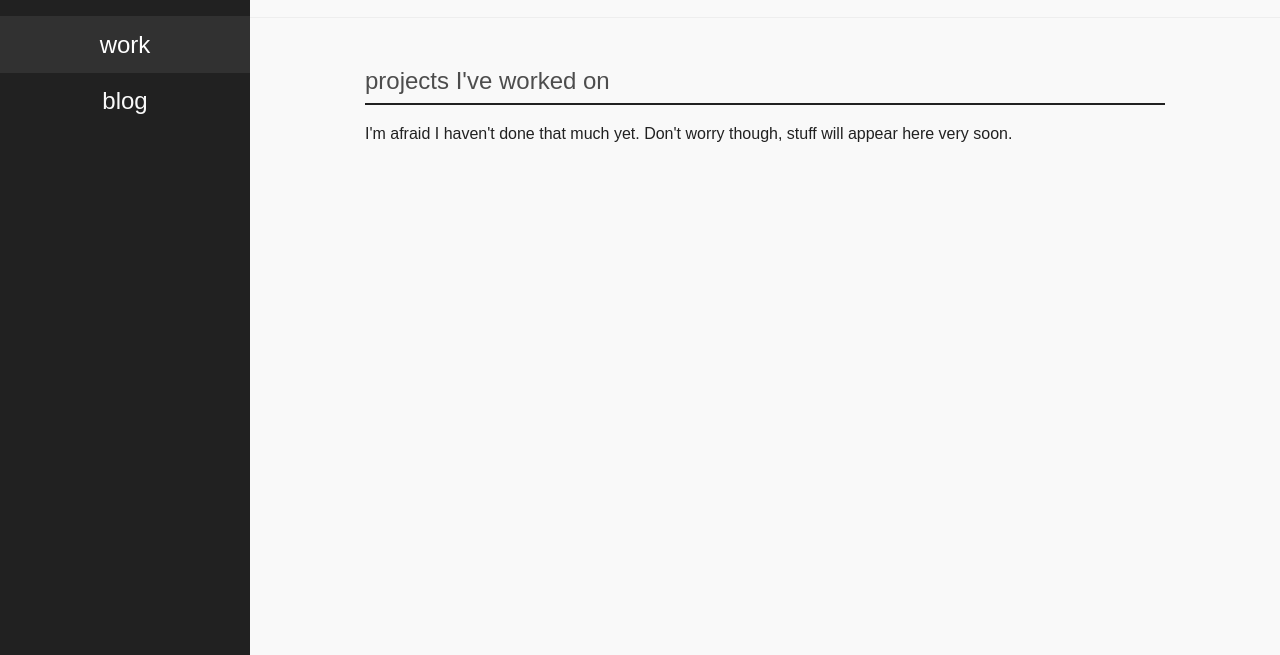
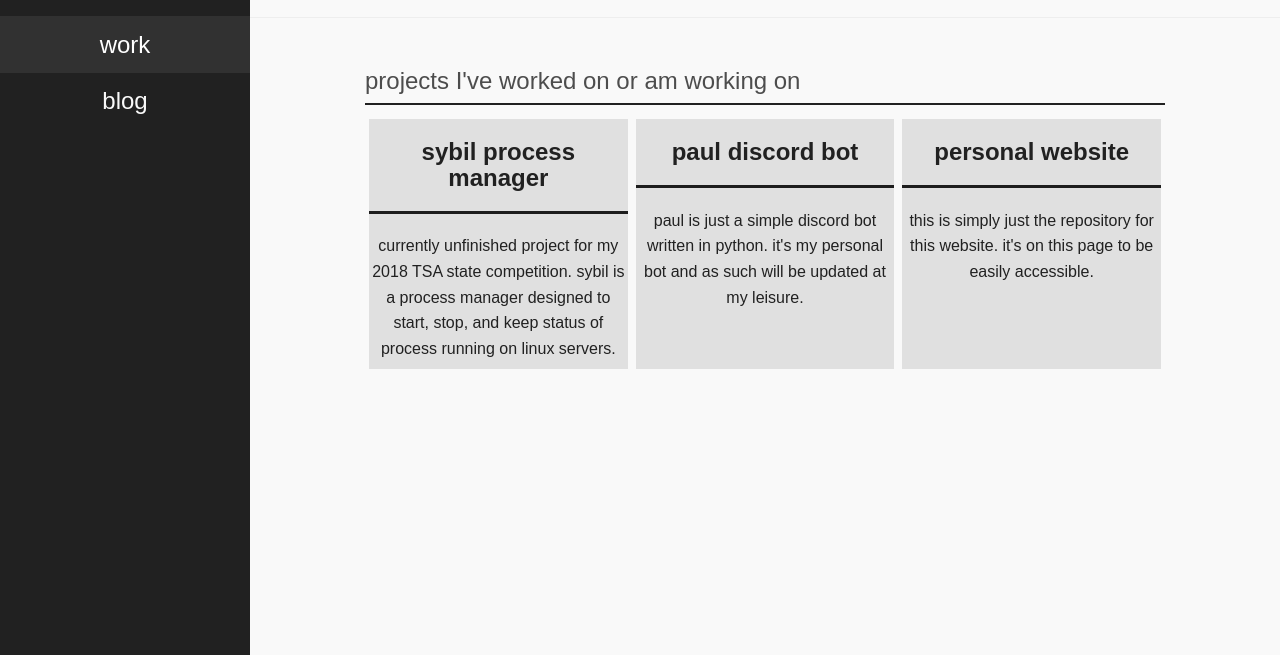
Before and after one commit to MattWyatt/personal-website, a website: page public/html/work.html in a window 1280 px wide. Shown: the part 145-800 px from the top of the page. Drawn offline with nearby package versions, Linux system fonts and the light colour scheme; files that its build step writes are made by us from their sources; files whose address does not match are found by name.

Commit message:
added sybil, paul, and the website itself to the work tab. updated the about tab too with some minor tweaks.

```diff
--- a/public/css/cards.css
+++ b/public/css/cards.css
@@ -1,23 +1,22 @@
 .card-container {
+    margin: 0;
     text-align: center;
-    margin: 0 auto;
 }
 
 .card {
     background-color: #E0E0E0;
     color: #212121;
-    margin-left: 0.6em;
-    margin-right: 0.6em;
+    border: 0.3em solid #f9f9f9;
     height: 250px;
 }
 
 .card a {
+    color: #212121;
     text-decoration: none;
 }
 
 .card h2 {
     color: #212121;
-    padding-top: 20px;
     padding-bottom: 20px;
     border-bottom: #1d1d1d solid;
 }
--- a/public/html/work.html
+++ b/public/html/work.html
@@ -41,10 +41,38 @@
             <h2>some things I've done</h2>
         </div>
         <div class="content">
-            <h2 class="content-subhead">projects I've worked on</h2>
-            <p>
-                I'm afraid I haven't done that much yet. Don't worry though, stuff will appear here very soon.
-            </p>
+            <h2 class="content-subhead">projects I've worked on or am working on</h2>
+            <div class="master-container">
+                <div class="pure-g card-container">
+                    <div class="pure-u-1-3">
+                        <div class="card">
+                            <h2><a href="https://github.com/MattWyatt/sybil-process-manager">sybil process manager</a></h2>
+                            <p>
+                                currently unfinished project for my 2018 TSA state competition.
+                                sybil is a process manager designed to start, stop, and keep status of process running on linux servers.
+                            </p>
+                        </div>
+                    </div>
+                    <div class="pure-u-1-3">
+                        <div class="card">
+                            <h2><a href="https://github.com/MattWyatt/paul-discord-bot">paul discord bot</a></h2>
+                            <p>
+                                paul is just a simple discord bot written in python.
+                                it's my personal bot and as such will be updated at my leisure.
+                            </p>
+                        </div>
+                    </div>
+                    <div class="pure-u-1-3">
+                        <div class="card">
+                            <h2><a href="https://github.com/MattWyatt/personal-website">personal website</a></h2>
+                            <p>
+                                this is simply just the repository for this website.
+                                it's on this page to be easily accessible.
+                            </p>
+                        </div>
+                    </div>
+                </div>
+            </div>
         </div>
     </div>
 </div>
```
Also changed, not shown: public/html/about.html (+2 -1 lines).
